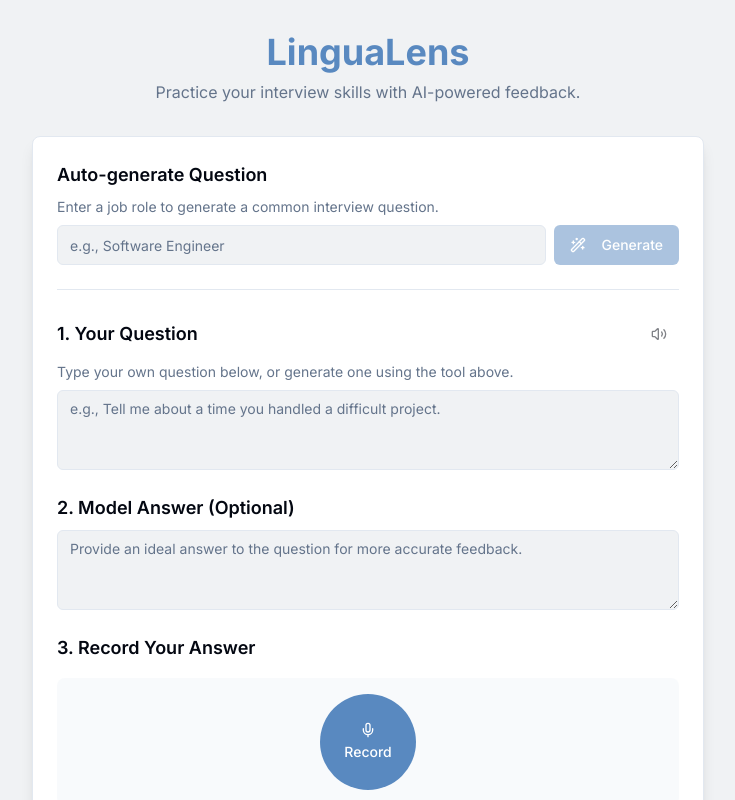
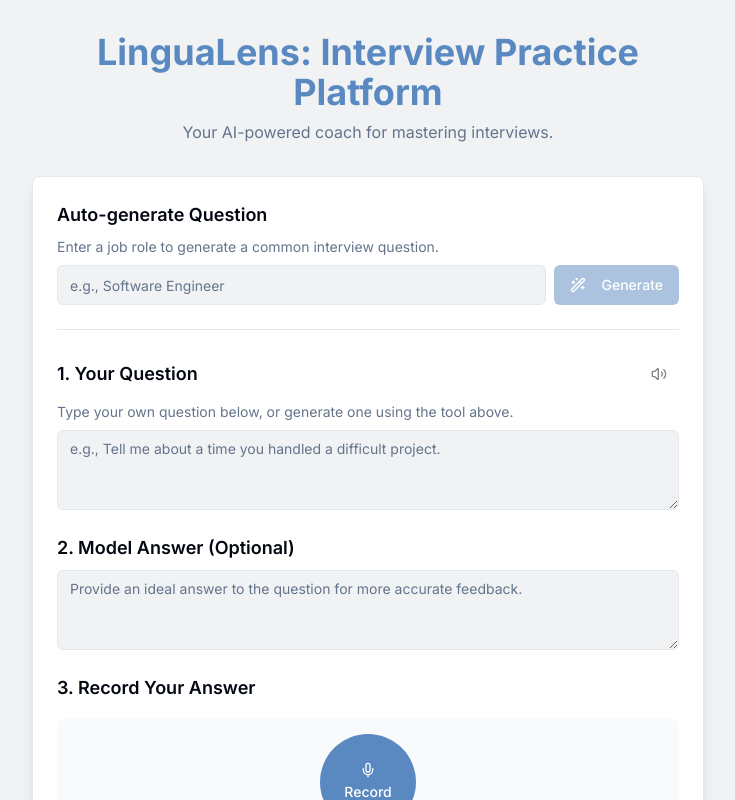
Before and after one commit to mdshehata80/Newcareer, a Next.js app: page / in a window 1280 px wide. Shown: the top 800 px of the page, without its empty margins (272-1007 px from the left). Built offline with nearby package versions, Linux system fonts and the light colour scheme; what @genkit-ai/googleai, genkit would draw is missing.

Commit message:
it is written firebase hosting compute runner, is it the same?

```diff
--- a/src/app/page.tsx
+++ b/src/app/page.tsx
@@ -68,8 +68,8 @@
   const handleApiError = (err: unknown) => {
     console.error("API Error:", err);
     const message = err instanceof Error ? err.message : String(err);
-    if (message.includes('GOOGLE_AI_API_KEY') || message.includes('secret')) {
-        const desc = "The Google AI API Key is not configured correctly. In your Google Cloud project, go to the IAM page to find your backend's service account email. Then, go to Secret Manager, find the GOOGLE_AI_API_KEY secret, and grant that service account the 'Secret Manager Secret Accessor' role. It may take a minute for permissions to apply.";
+    if (message.includes('GOOGLE_AI_API_KEY') || message.includes('secret') || message.includes('permission')) {
+        const desc = "The GOOGLE_AI_API_KEY is missing or the backend does not have permission to access it. Go to the IAM page in Google Cloud, find your backend's service account (it looks like `firebase-app-hosting-compute@...`), and ensure it has the 'Secret Manager Secret Accessor' role for your secret.";
         setError(desc);
         toast({ variant: "destructive", title: "Configuration Error", description: "Missing API Key or permissions." });
     } else {
@@ -249,8 +249,8 @@
     <main className="flex min-h-screen w-full flex-col items-center justify-center bg-background p-4 sm:p-6 md:p-8">
       <div className="w-full max-w-2xl">
         <header className="text-center mb-8">
-          <h1 className="text-4xl font-bold text-primary font-headline">LinguaLens</h1>
-          <p className="text-muted-foreground mt-2 font-body">Practice your interview skills with AI-powered feedback.</p>
+          <h1 className="text-4xl font-bold text-primary font-headline">LinguaLens: Interview Practice Platform</h1>
+          <p className="text-muted-foreground mt-2 font-body">Your AI-powered coach for mastering interviews.</p>
         </header>
 
         <Card className="w-full shadow-lg">
```
